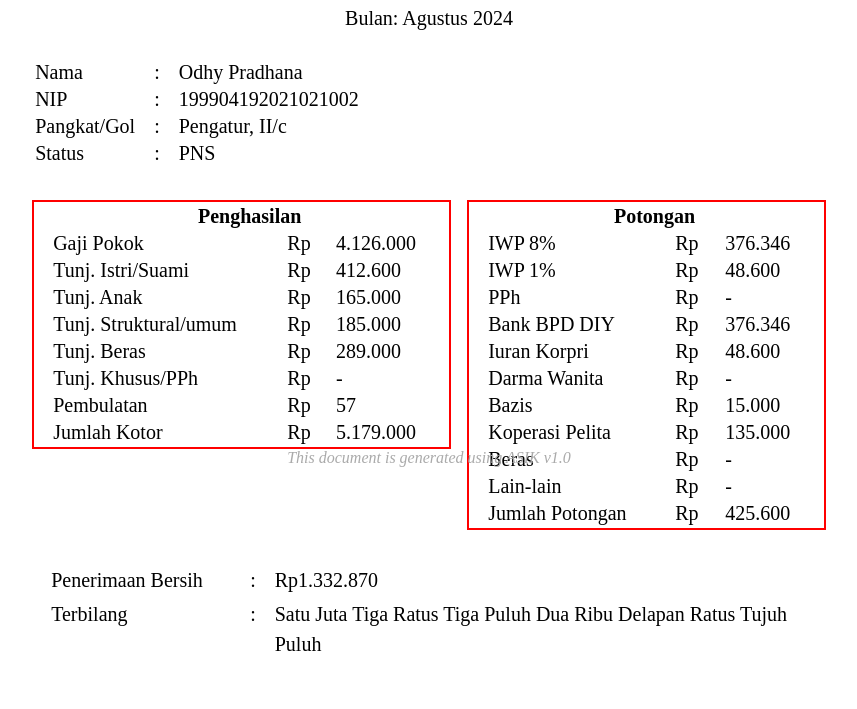
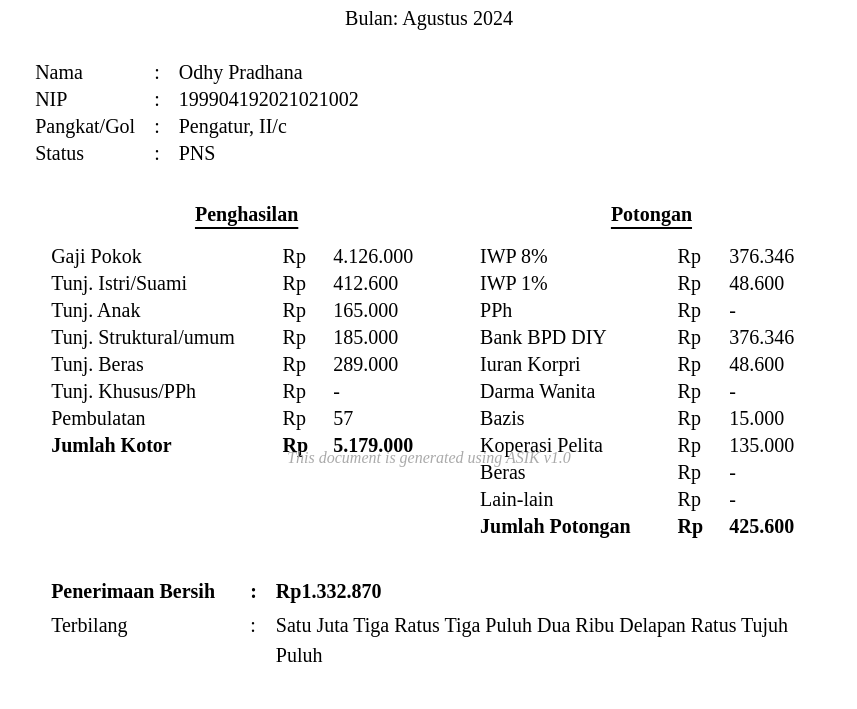
Before and after one commit to odhyp/asik, a Python web app: template templates/slip.html in a window 1280 px wide. Shown: the part 317-1026 px from the top of the page, without its empty margins (211-1068 px from the left). Run offline with Jinja, Linux system fonts and the light colour scheme; the template is opened without the code that fills it, so the values that code supplies are empty.

Commit message:
feat: add table styling

```diff
--- a/templates/slip.html
+++ b/templates/slip.html
@@ -108,10 +108,19 @@
 
     /* Something here */
     .salary__table > * {
-      border: 2px solid red;
       flex-grow: 1;
       padding-left: 1rem;
       height: fit-content;
+    }
+
+    .salary__table th {
+      padding-bottom: 1rem;
+      text-decoration: underline;
+      text-underline-offset: 0.3em;
+    }
+
+    .salary__table tfoot {
+      font-weight: bold;
     }
 
     .signature {
@@ -152,6 +161,10 @@
 
     .final__table {
       padding-inline: 1rem;
+    }
+
+    .final__table-total {
+      font-weight: bold;
     }
 
     .final__table td:first-of-type {
@@ -348,7 +361,7 @@
 
     <section class="final">
       <table class="final__table">
-        <tr>
+        <tr class="final__table-total">
           <td>Penerimaan Bersih</td>
           <td>:</td>
           <td>Rp1.332.870</td>
```
